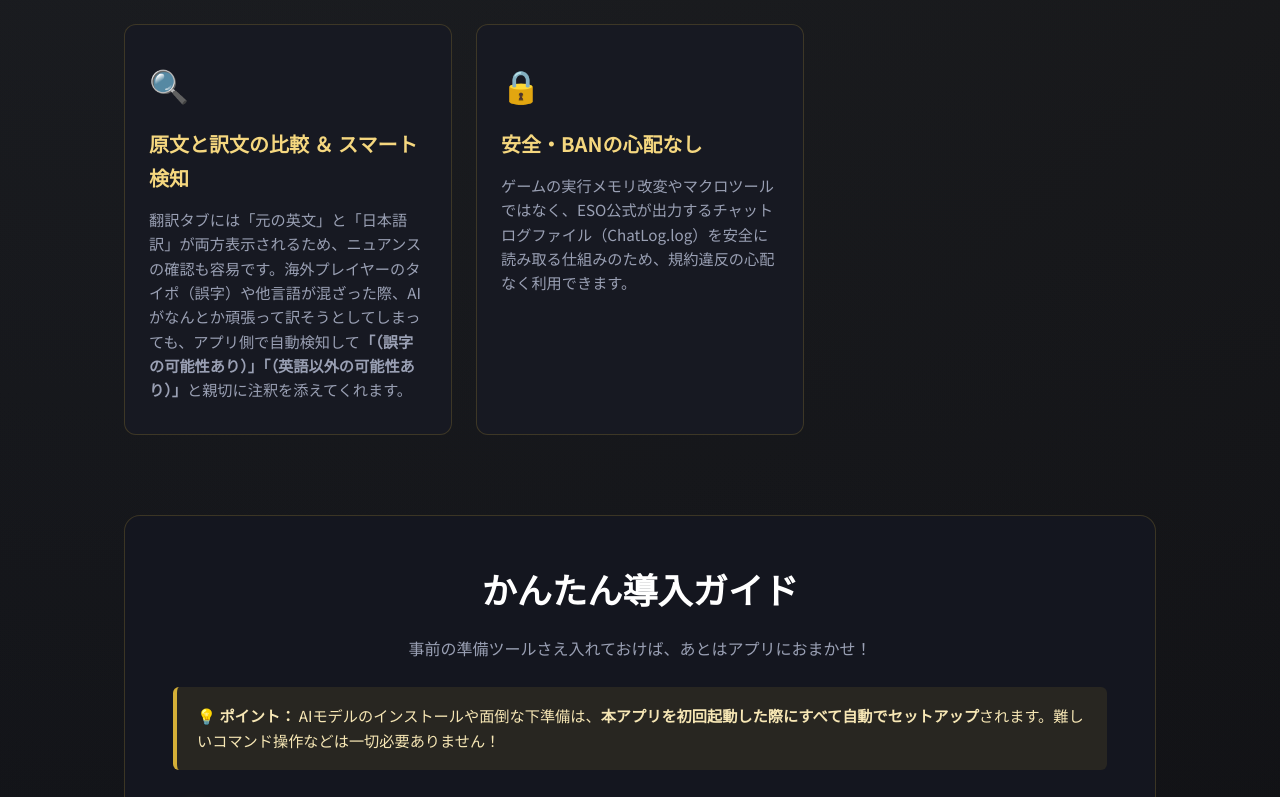
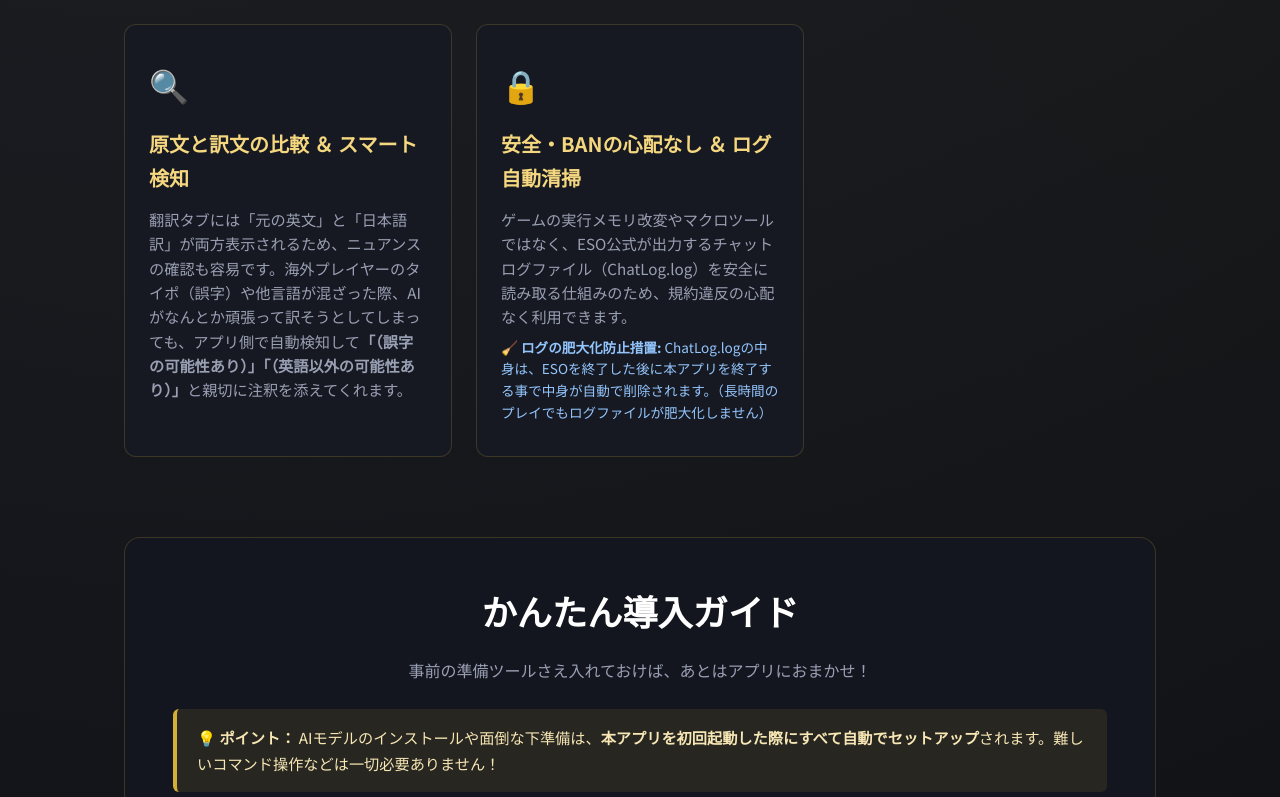
Before and after one commit to sumaki-full-of-bugs/eso-translator, a plain HTML site: page index.html in a window 1280 px wide. Shown: the part 2903-3700 px from the top of the page. Drawn offline with Linux system fonts and the light colour scheme.

Commit message:
Add files via upload

```diff
--- a/index.html
+++ b/index.html
@@ -610,9 +610,12 @@
 
         <div class="feature-card">
           <div class="feature-icon">🔒</div>
-          <h3>安全・BANの心配なし</h3>
+          <h3>安全・BANの心配なし ＆ ログ自動清掃</h3>
           <p>
-            ゲームの実行メモリ改変やマクロツールではなく、ESO公式が出力するチャットログファイル（ChatLog.log）を安全に読み取る仕組みのため、規約違反の心配なく利用できます。
+            ゲームの実行メモリ改変やマクロツールではなく、ESO公式が出力するチャットログファイル（ChatLog.log）を安全に読み取る仕組みのため、規約違反の心配なく利用できます。<br>
+            <span style="display: inline-block; margin-top: 8px; font-size: 0.85rem; color: #93c5fd;">
+              🧹 <strong>ログの肥大化防止措置:</strong> ChatLog.logの中身は、ESOを終了した後に本アプリを終了する事で中身が自動で削除されます。（長時間のプレイでもログファイルが肥大化しません）
+            </span>
           </p>
         </div>
       </div>
@@ -808,7 +811,8 @@
         <div class="faq-item">
           <div class="faq-q">Q. ESOのゲームアカウントが停止（BAN）される危険はありませんか？</div>
           <div class="faq-a">
-            本アプリはゲームのプログラムやメモリを一切改変しません。ESO公式のチャットログ機能が出力するテキストファイルを読み取っているだけですので、安心してご利用いただけます。
+            本アプリはゲームのプログラムやメモリを一切改変しません。ESO公式のチャットログ機能が出力するテキストファイルを読み取っているだけですので、安心してご利用いただけます。<br>
+            また、ログの肥大化防止措置として、ESOを終了した後に本アプリを終了することで <code>ChatLog.log</code> の中身が自動で削除（クリーンアップ）されるため、長期間のプレイでも安心です。
           </div>
         </div>
       </div>
```
